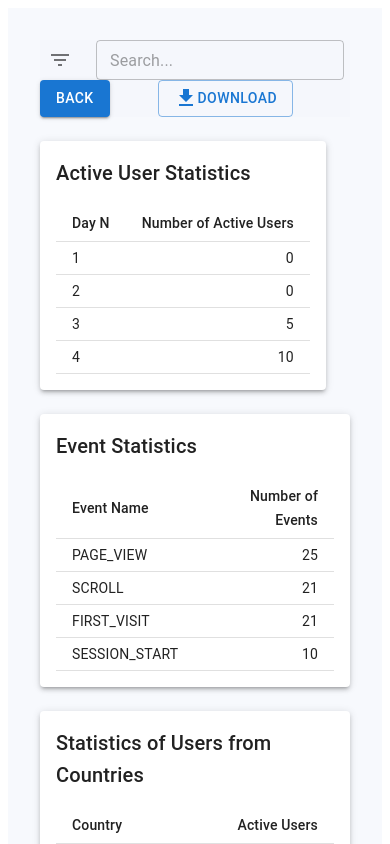
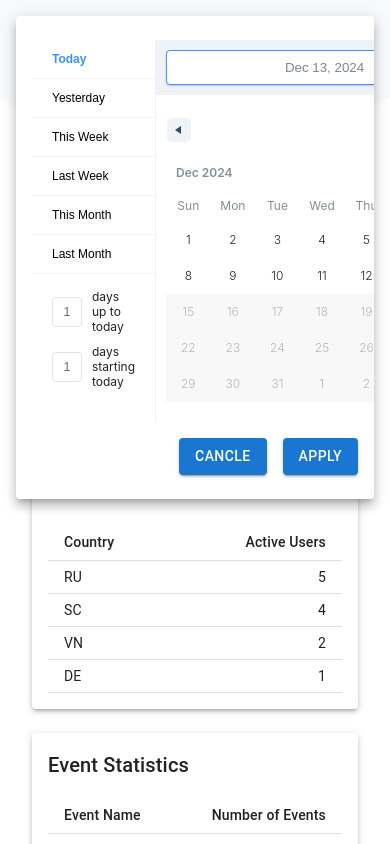
Before and after one commit to dtvn-training/2024-DN-JAVA-ABADashboard-REACT, a React (Vite) app: page /preview in a window 390 px wide. Both pictures are taken after a click on the button 60 px from the left and 60 px from the top of the page. Shown: the top 844 px of the page. Built offline with nearby package versions, Linux system fonts and the light colour scheme.

Commit message:
Complete UI preview data, Doing responsive

```diff
--- /dev/null
+++ b/src/components/date-time-picker/date-time-picker.module.scss
@@ -0,0 +1,6 @@
+.submit-btn{
+    display: flex;
+    align-items: center;
+    justify-content: flex-end;
+    gap: 1rem;
+}
--- /dev/null
+++ b/src/components/date-time-picker/date-time-picker.tsx
@@ -0,0 +1,75 @@
+import React, { useEffect, useState } from "react";
+import { Box, Button } from "@mui/material";
+import { DateRangePicker } from "react-date-range";
+import "react-date-range/dist/styles.css";
+import "react-date-range/dist/theme/default.css";
+import classNames from "classnames/bind";
+import styled from "./date-time-picker.module.scss";
+
+const cx = classNames.bind(styled);
+
+interface DateRangePickerComponentProps {
+  initialRange: { startDate: Date; endDate: Date };
+  onDateChange: (range: { startDate: Date; endDate: Date }) => void;
+  onClose: () => void;
+}
+
+const DateTimePicker: React.FC<DateRangePickerComponentProps> = ({
+  initialRange,
+  onDateChange,
+  onClose,
+}) => {
+  const [range, setRange] = useState(initialRange);
+
+  useEffect(() => {
+    setRange(initialRange);
+  }, [initialRange]);
+
+  const handleRangeChange = (ranges: any) => {
+    const { selection } = ranges;
+    const today = new Date();
+    const newEndDate = selection.endDate > today ? today : selection.endDate;
+    const newRange = { startDate: selection.startDate, endDate: newEndDate };
+    setRange(newRange);
+    onDateChange(newRange);
+  };
+
+  return (
+    <Box
+      className={cx("boxCustom")}
+      sx={{ p: 2, display: "flex", flexDirection: "column", gap: 2 }}
+    >
+      <DateRangePicker
+        ranges={[
+          {
+            startDate: range.startDate,
+            endDate: range.endDate,
+            key: "selection",
+          },
+        ]}
+        onChange={handleRangeChange}
+        moveRangeOnFirstSelection={false}
+        months={2}
+        direction="horizontal"
+        maxDate={new Date()}
+      />
+      <Box component="div" className={cx("submit-btn")}>
+        <Button
+          variant="contained"
+          className={cx("cancle-btn")}
+          onClick={onClose}
+        >
+          cancle
+        </Button>
+        <Button
+          variant="contained"
+          className={cx("apply-btn")}
+          onClick={onClose}
+        >
+          apply
+        </Button>
+      </Box>
+    </Box>
+  );
+};
+export default DateTimePicker;
--- /dev/null
+++ b/src/components/date-time-picker/index.tsx
@@ -0,0 +1 @@
+export {default as DateTimePicker} from "./date-time-picker";
--- a/src/components/global-styles/global-styles.module.scss
+++ b/src/components/global-styles/global-styles.module.scss
@@ -0,0 +1,27 @@
+* {
+  padding: 0;
+  box-sizing: border-box;
+  margin: 0;
+}
+
+:root {
+  --font-family-master: "Inter", sans-serif;
+  --font-style: normal;
+  --font-optical-sizing: auto;
+  --color-primary: #0f4c81; /* Main color: dark blue */
+  --color-secondary: #eaf0f1; /* Secondary color: light white */
+  --color-accent: #19a7ce; /* Accent color: light turquoise */
+  --color-dark: #2c3e50; /* Dark gray */
+  --color-sidebar-bg: #ebf7fd; /* Sidebar background color */
+  --background-main-color: var(--color-secondary);
+  --color-chart-bg: #ffffff; /* Chart background color */
+  --color-icon: var(--color-primary);
+}
+
+body {
+  font-family: var(--font-family-master);
+  font-optical-sizing: var(--font-optical-sizing);
+  font-style: var(--font-style);
+  background-color: var(--background-main-color);
+  min-height: 100vh;
+}
--- /dev/null
+++ b/src/components/table-report/index.tsx
@@ -0,0 +1 @@
+export {default as TableReport} from "./table-report";
--- /dev/null
+++ b/src/components/table-report/table-report.module.scss
@@ -0,0 +1,16 @@
+.report-item{
+    flex-basis: calc(100%/3 - 1rem);
+    height: max-content;
+}
+
+@media screen and (max-width: 1024px){
+    .report-item{
+        flex-basis: calc(100%/2 - 1rem);
+    }
+}
+
+@media screen and (max-width: 768px){
+    .report-item{
+        flex-basis: 100%;
+    }
+}
--- /dev/null
+++ b/src/components/table-report/table-report.tsx
@@ -0,0 +1,57 @@
+import {
+  Grid2,
+  Paper,
+  Table,
+  TableBody,
+  TableCell,
+  TableContainer,
+  TableHead,
+  TableRow,
+  Typography,
+} from "@mui/material";
+import styles from "./table-report.module.scss";
+import classNames from "classnames/bind";
+
+type DataReportStyles= {
+    title: string | number;
+    value: string |number;
+}
+type PropsStyles= {
+    data: DataReportStyles[],
+    header: string;
+    categories: string[];
+}
+
+const cx = classNames.bind(styles);
+const TableReport = (props: PropsStyles) => {
+  return (
+    <Grid2 component="div" className={cx("report-item")}>
+      <Paper elevation={3} sx={{ padding: 2 }}>
+        <Typography variant="h6" mb={2}>
+          {props.header}
+        </Typography>
+        <TableContainer>
+          <Table size="small">
+            <TableHead>
+              <TableRow>
+                {props.categories.map((row,index)=>{
+                    return <TableCell align={index===1?'right':'left'} key={index}>{row}</TableCell>
+                })}
+              </TableRow>
+            </TableHead>
+            <TableBody>
+              {props.data.map((row,index) => (
+                <TableRow key={index}>
+                  <TableCell>{row.title}</TableCell>
+                  <TableCell align="right">{row.value}</TableCell>
+                </TableRow>
+              ))}
+            </TableBody>
+          </Table>
+        </TableContainer>
+      </Paper>
+    </Grid2>
+  );
+};
+
+export default TableReport;
--- a/src/sections/preview/component/preview-component.module.scss
+++ b/src/sections/preview/component/preview-component.module.scss
@@ -0,0 +1,58 @@
+.header{
+    background-color: rgba(244,247,252,0.75);
+    padding: 1rem 30px;
+    box-shadow: rgba(33, 35, 38, 0.1) 0px 10px 10px -10px;
+    &>.box-left{
+        display: flex;
+        gap: 1rem;
+        align-items: center;
+        &>.input{
+            width: 400px;
+        }
+    }
+    &>.box-right{
+        display: flex;
+        gap: 2rem;
+        align-items: center;
+        &>button{
+            font-size: 16px;
+        }
+        &>.back-btn{
+            border-radius: 20px;
+        }
+        &>.download-btn{
+            color: #000000;
+            &>svg{
+                margin-right: 0.5rem;
+                font-size: 1em;
+            }
+        }
+    }
+}
+
+@media screen and (max-width: 1024px){
+    .header{
+        &>.box-left{
+            &>.btn-filter{
+                &>svg{
+                    font-size: 18px;
+                }
+            }
+            &>.input{
+                width: 200px;
+                &>div>input{
+                    font-size: 12px;
+                }
+            }
+        }
+        &>.box-right{
+            gap: 1rem;
+            &>button{
+                font-size: 12px;
+                &>svg{
+                    font-size: 1em;
+                }
+            }
+        }
+    }
+}
--- a/src/sections/preview/component/preview-component.tsx
+++ b/src/sections/preview/component/preview-component.tsx
@@ -1,185 +1,206 @@
+import { Box, Button, Grid2, TextField, IconButton, Menu } from "@mui/material";
+import FilterListIcon from "@mui/icons-material/FilterList";
+import FileDownloadIcon from "@mui/icons-material/FileDownload";
+import styles from "./preview-component.module.scss";
+import classNames from "classnames/bind";
+import SearchIcon from "@mui/icons-material/Search";
 import {
-  Box,
-  Button,
-  Grid2,
-  Paper,
-  Table,
-  TableBody,
-  TableCell,
-  TableContainer,
-  TableHead,
-  TableRow,
-  Typography,
-  TextField,
-  IconButton,
-} from "@mui/material";
-import FilterListIcon from "@mui/icons-material/FilterList";
-import FileDownloadIcon from '@mui/icons-material/FileDownload';
+  activeUserStats,
+  countryStats,
+  eventStats,
+  referralStats,
+} from "../../../utils/_mock-data";
+import { TableReport } from "../../../components/table-report";
+import { useState } from "react";
+import { DateTimePicker } from "../../../components/date-time-picker";
+import useRouter from "../../../hooks/useRouter";
+import * as XLSX from "xlsx";
 
+const cx = classNames.bind(styles);
 const PreviewComponent = () => {
-  // Example data for each table
-  const activeUserStats = [
-    { day: 1, users: 0 },
-    { day: 2, users: 0 },
-    { day: 3, users: 5 },
-    { day: 4, users: 10 },
-  ];
+  const router = useRouter();
+  const [anchorEl, setAnchorEl] = useState<null | HTMLElement>(null);
+  const open = Boolean(anchorEl);
+  const handleClick = (event: React.MouseEvent<HTMLButtonElement>) => {
+    setAnchorEl(event.currentTarget);
+  };
+  const handleClose = () => {
+    setAnchorEl(null);
+  };
 
-  const eventStats = [
-    { eventName: "PAGE_VIEW", count: 25 },
-    { eventName: "SCROLL", count: 21 },
-    { eventName: "FIRST_VISIT", count: 21 },
-    { eventName: "SESSION_START", count: 10 },
-  ];
+  const handleDateRangeChange = (range: {
+    startDate: Date;
+    endDate: Date;
+  }) => {};
+  const exportToExcel = () => {
+    const wb = XLSX.utils.book_new();
 
-  const countryStats = [
-    { country: "RU", users: 5 },
-    { country: "SC", users: 4 },
-    { country: "VN", users: 2 },
-    { country: "DE", users: 1 },
-  ];
+    // 1. Định dạng dữ liệu Sheet 1 (Active User Statistics)
+    const activeUserSheetData = [
+      activeUserStats.categories, // Tiêu đề cột
+      ...activeUserStats.data.map((item) => [item.title, item.value]), // Dữ liệu
+    ];
+    const activeUserSheet = XLSX.utils.aoa_to_sheet(activeUserSheetData);
 
-  const referralStats = [
-    { channel: "DIRECT", count: 25 },
-    { channel: "REFERRAL", count: 21 },
-  ];
+    // 2. Định dạng dữ liệu Sheet 2 (User Stats by Country)
+    const userStatsSheetData = [
+      countryStats.categories, // Tiêu đề cột
+      ...countryStats.data.map((item) => [item.title, item.value]),
+    ];
+    const userStatsSheet = XLSX.utils.aoa_to_sheet(userStatsSheetData);
+
+    // 3. Style tiêu đề
+    const styleHeader = {
+      font: { bold: true, sz: 14, color: { rgb: "FFFFFF" } },
+      fill: { fgColor: { rgb: "4CAF50" } }, // Màu nền xanh lá
+      alignment: { horizontal: "center", vertical: "center" }, // Căn giữa
+    };
+
+    // 4. Style dòng dữ liệu (Zebra pattern)
+    const styleDataEven = {
+      fill: { fgColor: { rgb: "E8F5E9" } }, // Màu nền xanh nhạt
+    };
+
+    const styleDataOdd = {
+      fill: { fgColor: { rgb: "FFFFFF" } }, // Màu nền trắng
+    };
+
+    // 5. Áp dụng style cho các ô
+    const applyStyles = (sheet:any, data: any ) => {
+      const range = XLSX.utils.decode_range(sheet["!ref"]); // Lấy phạm vi của sheet
+      console.log(range);
+
+      for (let row = range.s.r; row <= range.e.r; row++) {
+        for (let col = range.s.c; col <= range.e.c; col++) {
+          const cellAddress = XLSX.utils.encode_cell({ r: row, c: col });
+          if (!sheet[cellAddress]) continue;
+
+          // Tiêu đề
+          if (row === 0) {
+            sheet[cellAddress].s = styleHeader;
+          }
+          // Dữ liệu
+          else {
+            sheet[cellAddress].s = row % 2 === 0 ? styleDataEven : styleDataOdd;
+          }
+        }
+      }
+
+      // Viền cho các ô
+      Object.keys(sheet).forEach((cell) => {
+        if (cell[0] === "!") return;
+        if (!sheet[cell].s) sheet[cell].s = {};
+        sheet[cell].s.border = {
+          top: { style: "thin", color: { rgb: "000000" } },
+          bottom: { style: "thin", color: { rgb: "000000" } },
+          left: { style: "thin", color: { rgb: "000000" } },
+          right: { style: "thin", color: { rgb: "000000" } },
+        };
+      });
+    };
+
+    applyStyles(activeUserSheet, activeUserSheetData);
+    applyStyles(userStatsSheet, userStatsSheetData);
+
+    XLSX.utils.book_append_sheet(wb, activeUserSheet, "Active User Stats");
+    XLSX.utils.book_append_sheet(wb, userStatsSheet, "Users by Country");
+    console.log(wb);
+
+
+    // Ghi file
+    XLSX.writeFile(wb, "UserStatisticsWithStyling.xlsx");
+  };
 
   return (
-    <Box sx={{ padding: 4,backgroundColor: 'rgba(244,247,252,0.75)' }}>
-      {/* Header */}
+    <Box sx={{ height: "100vh", backgroundColor: "#ffffff" }}>
       <Grid2
         container
         justifyContent="space-between"
         alignItems="center"
+        component="div"
+        className={cx("header")}
         mb={3}
-        sx={{backgroundColor: 'rgba(244,247,252,0.75)'}}
       >
-        <Box sx={{display: "flex", gap: '1rem',alignItems: 'center'}}>
-          <IconButton>
+        <Box component="div" className={cx("box-left")}>
+          <IconButton
+            onClick={handleClick}
+            id="basic-button"
+            aria-controls={open ? "basic-menu" : undefined}
+            aria-haspopup="true"
+            aria-expanded={open ? "true" : undefined}
+            className={cx("btn-filter")}
+          >
             <FilterListIcon />
           </IconButton>
-          <TextField variant="outlined" size="small" placeholder="Search..." />
+          <Menu
+            id="demo-positioned-menu"
+            aria-labelledby="demo-positioned-button"
+            anchorEl={anchorEl}
+            open={open}
+            onClose={handleClose}
+            anchorOrigin={{
+              vertical: "top",
+              horizontal: "left",
+            }}
+            transformOrigin={{
+              vertical: "top",
+              horizontal: "left",
+            }}
+          >
+            <DateTimePicker
+              initialRange={{
+                startDate: new Date(),
+                endDate: new Date(),
+              }}
+              onDateChange={handleDateRangeChange}
+              onClose={handleClose}
+            />
+          </Menu>
+          <TextField
+              className={cx("input")}
+              variant="outlined"
+              size="small"
+              placeholder="File name"
+              defaultValue="Report today"
+            />
         </Box>
-        <Box sx={{display: "flex", gap: '3rem',alignItems: 'center'}}>
-          <Button variant="contained" color="primary">
+        <Box component="div" className={cx("box-right")}>
+          <Button
+            variant="contained"
+            className={cx("back-btn")}
+            onClick={() => {
+              router.push("/dashboard");
+            }}
+          >
             Back
           </Button>
-          <Button variant="outlined" color="primary">
-            <FileDownloadIcon/>
+          <Button className={cx("download-btn")} onClick={exportToExcel}>
+            <FileDownloadIcon />
             Download
           </Button>
         </Box>
       </Grid2>
-
-      {/* Statistics Grid2 */}
-      <Grid2 container spacing={3}>
-        {/* Active User Statistics */}
-        <Grid2 component="div">
-          <Paper elevation={3} sx={{ padding: 2 }}>
-            <Typography variant="h6" mb={2}>
-              Active User Statistics
-            </Typography>
-            <TableContainer>
-              <Table size="small">
-                <TableHead>
-                  <TableRow>
-                    <TableCell>Day N</TableCell>
-                    <TableCell align="right">Number of Active Users</TableCell>
-                  </TableRow>
-                </TableHead>
-                <TableBody>
-                  {activeUserStats.map((row) => (
-                    <TableRow key={row.day}>
-                      <TableCell>{row.day}</TableCell>
-                      <TableCell align="right">{row.users}</TableCell>
-                    </TableRow>
-                  ))}
-                </TableBody>
-              </Table>
-            </TableContainer>
-          </Paper>
-        </Grid2>
-
-        {/* Event Statistics */}
-        <Grid2 component="div">
-          <Paper elevation={3} sx={{ padding: 2 }}>
-            <Typography variant="h6" mb={2}>
-              Event Statistics
-            </Typography>
-            <TableContainer>
-              <Table size="small">
-                <TableHead>
-                  <TableRow>
-                    <TableCell>Event Name</TableCell>
-                    <TableCell align="right">Number of Events</TableCell>
-                  </TableRow>
-                </TableHead>
-                <TableBody>
-                  {eventStats.map((row) => (
-                    <TableRow key={row.eventName}>
-                      <TableCell>{row.eventName}</TableCell>
-                      <TableCell align="right">{row.count}</TableCell>
-                    </TableRow>
-                  ))}
-                </TableBody>
-              </Table>
-            </TableContainer>
-          </Paper>
-        </Grid2>
-
-        {/* Country Statistics */}
-        <Grid2 component="div">
-          <Paper elevation={3} sx={{ padding: 2 }}>
-            <Typography variant="h6" mb={2}>
-              Statistics of Users from Countries
-            </Typography>
-            <TableContainer>
-              <Table size="small">
-                <TableHead>
-                  <TableRow>
-                    <TableCell>Country</TableCell>
-                    <TableCell align="right">Active Users</TableCell>
-                  </TableRow>
-                </TableHead>
-                <TableBody>
-                  {countryStats.map((row) => (
-                    <TableRow key={row.country}>
-                      <TableCell>{row.country}</TableCell>
-                      <TableCell align="right">{row.users}</TableCell>
-                    </TableRow>
-                  ))}
-                </TableBody>
-              </Table>
-            </TableContainer>
-          </Paper>
-        </Grid2>
-
-        {/* Referral Statistics */}
-        <Grid2 component="div">
-          <Paper elevation={3} sx={{ padding: 2 }}>
-            <Typography variant="h6" mb={2}>
-              Where Do Your New Users Come From
-            </Typography>
-            <TableContainer>
-              <Table size="small">
-                <TableHead>
-                  <TableRow>
-                    <TableCell>Session Primary Channel Group</TableCell>
-                    <TableCell align="right">Number of Events</TableCell>
-                  </TableRow>
-                </TableHead>
-                <TableBody>
-                  {referralStats.map((row) => (
-                    <TableRow key={row.channel}>
-                      <TableCell>{row.channel}</TableCell>
-                      <TableCell align="right">{row.count}</TableCell>
-                    </TableRow>
-                  ))}
-                </TableBody>
-              </Table>
-            </TableContainer>
-          </Paper>
-        </Grid2>
+      <Grid2 container spacing={3} sx={{ padding: 4, backgroundColor: '#ffffff' }}>
+        <TableReport
+          data={activeUserStats.data}
+          header={activeUserStats.header}
+          categories={activeUserStats.categories}
+        />
+        <TableReport
+          data={countryStats.data}
+          header={countryStats.header}
+          categories={countryStats.categories}
+        />
+        <TableReport
+          data={eventStats.data}
+          header={eventStats.header}
+          categories={eventStats.categories}
+        />
+        <TableReport
+          data={referralStats.data}
+          header={referralStats.header}
+          categories={referralStats.categories}
+        />
       </Grid2>
     </Box>
   );
--- /dev/null
+++ b/src/utils/_mock-data.tsx
@@ -0,0 +1,53 @@
+export const activeUserStats = {
+    data: [
+        { title: 1, value: 0 },
+        { title: 2, value: 0 },
+        { title: 3, value: 5 },
+        { title: 4, value: 10 },
+    ],
+    header: "Active User Statistics",
+    categories: [
+        "Day N",
+        "Number of Active Users"
+    ]
+}
+
+export const eventStats = {
+    data: [
+        { title: "PAGE_VIEW", value: 25 },
+        { title: "SCROLL", value: 21 },
+        { title: "FIRST_VISIT", value: 21 },
+        { title: "SESSION_START", value: 10 },
+    ],
+    header: "Event Statistics",
+    categories: [
+        "Event Name",
+        "Number of Events"
+    ]
+}
+
+export const countryStats = {
+    data:[
+        { title: "RU", value: 5 },
+        { title: "SC", value: 4 },
+        { title: "VN", value: 2 },
+        { title: "DE", value: 1 },
+    ],
+    header: "Statistics of Users from Countries",
+    categories: [
+        "Country",
+        "Active Users"
+    ]
+}
+
+export const referralStats = {
+    data: [
+        { title: "DIRECT", value: 25 },
+        { title: "REFERRAL", value: 21 },
+    ],
+    header: "Where Do Your New Users Come From",
+    categories: [
+        "Session Primary Channel Group",
+        "Number of Events"
+    ]
+}
```
Also changed, not shown: package.json (+12 -1 lines), src/utils/test.txt (deleted), 1 other file (tests, documents, lock files or other folders).
